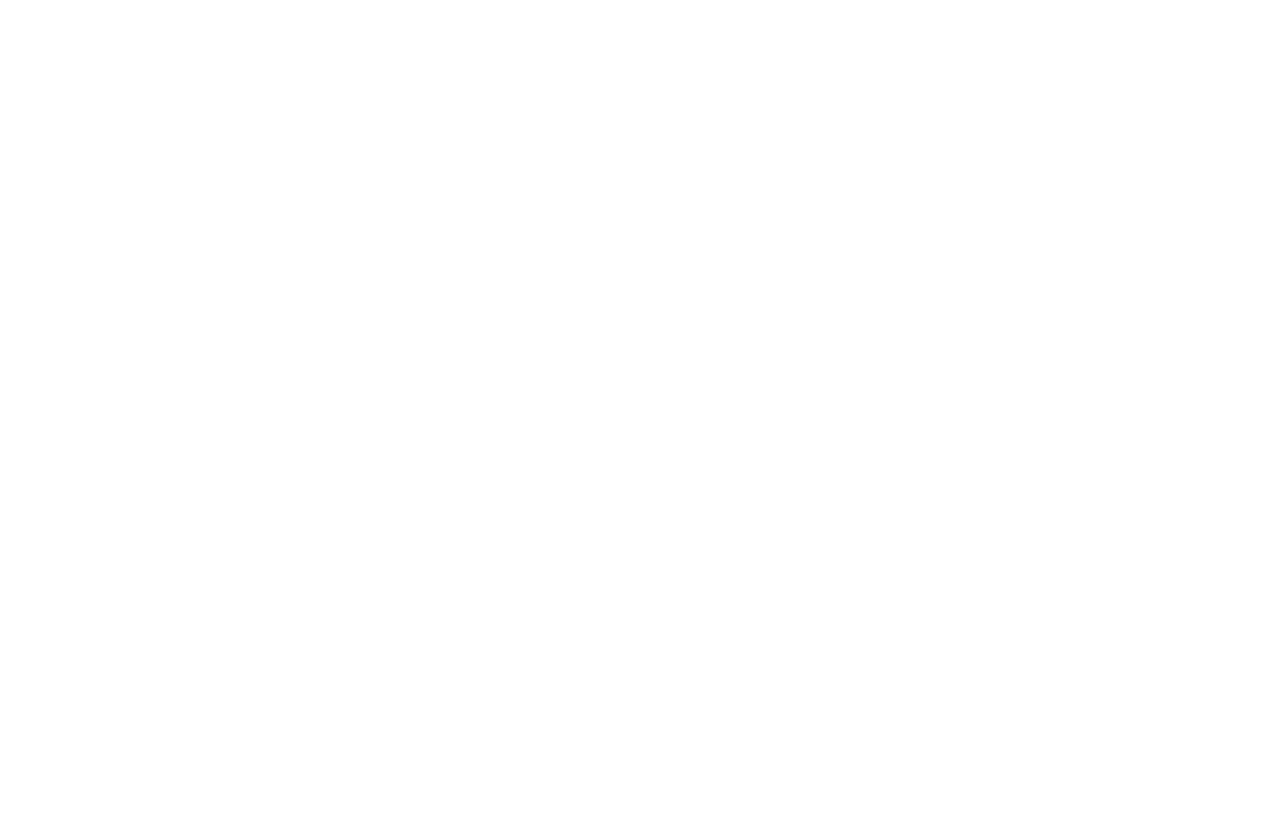
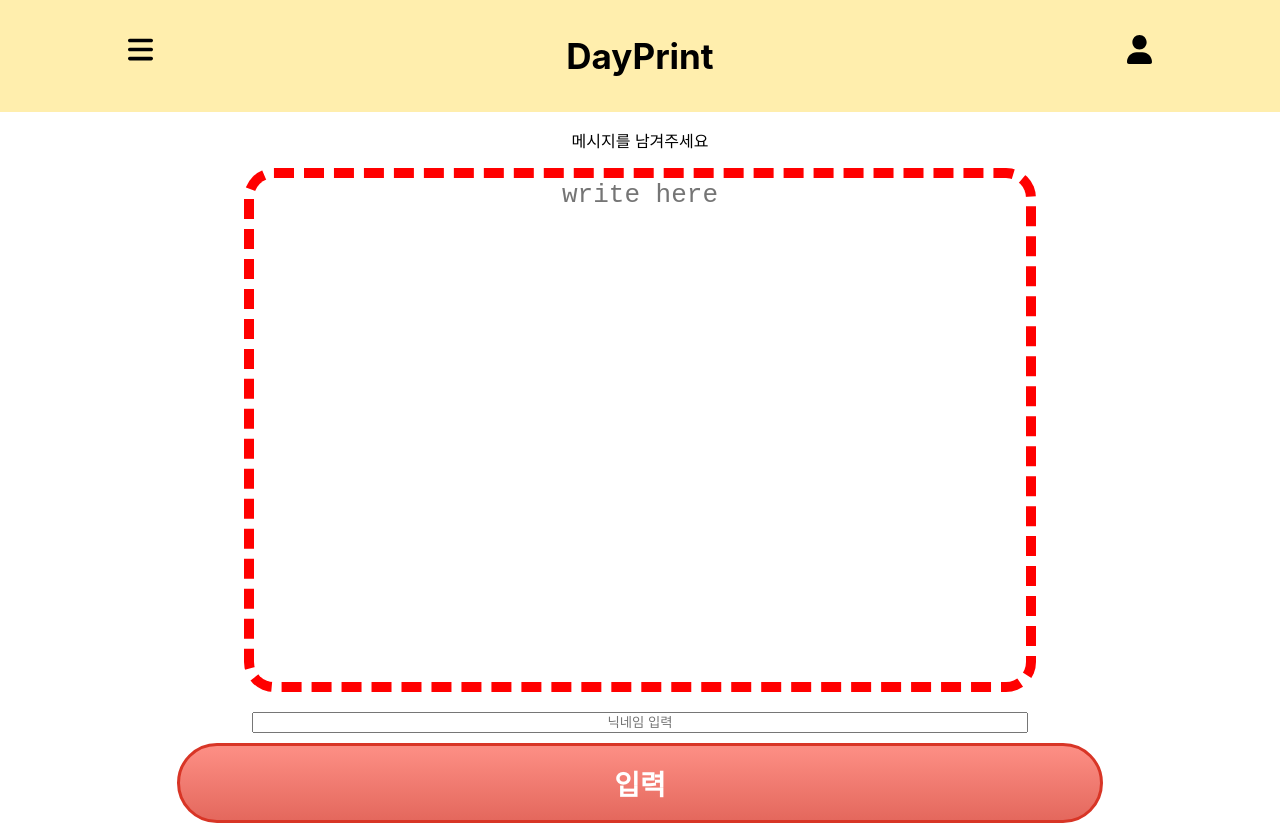
Before and after one commit to DayPrint/DayPrint_Frontend, a React (Create React App) app: page /page/comment in a window 1280 px wide. Before the commit this address had no page. Before the commit the page ends 800 px from the top, so only its background shows below. Built offline with nearby package versions, Linux system fonts and the light colour scheme.

Commit message:
addpostpage

```diff
--- a/package.json
+++ b/package.json
@@ -6,6 +6,7 @@
     "@testing-library/jest-dom": "^5.16.4",
     "@testing-library/react": "^13.2.0",
     "@testing-library/user-event": "^13.5.0",
+    "create-react-app": "^5.0.1",
     "react": "^18.1.0",
     "react-dom": "^18.1.0",
     "react-scripts": "5.0.1",
--- a/src/App.js
+++ b/src/App.js
@@ -1,18 +1,17 @@
 import './App.css';
-import MainPage from './component/MainPage';
-import LoginPage from './component/LoginPage';
-import PostPage from './component/PostPage';
+import { MainPage, LoginPage, PostPage, Comment, AddPostPage,Header } from './component';
 import { Route, Routes } from 'react-router-dom';
-import Comment from './component/Comment';
 
 function App() {
   return (
     <div>
+      <Header/>
       <Routes>
         <Route path="/" element={<MainPage />} />
+        <Route path="/post" element={<AddPostPage />} />
         <Route path="/login" element={<LoginPage />} />
-        <Route path="/post" element={<PostPage />} />
-        <Route path="/post/comment" element={<Comment />} />
+        <Route path="/page" element={<PostPage />} />
+        <Route path="/page/comment" element={<Comment />} />
       </Routes>
     </div>
   );
--- /dev/null
+++ b/src/component/AddPostPage.js
@@ -0,0 +1,33 @@
+import React from 'react';
+import '../style/button.css';
+import '../style/addpostpage.css';
+
+const AddPostPage = () => {
+
+    const theme = ["Christmas", "New Year", "Birthday", "Graduation", "Marriage"];
+    return (
+        <div>
+            <section>
+                <ul id='theme'>
+                    {theme.map((th, i) => (
+                        <li key={i}>{th}</li>
+                    ))
+                    }
+                </ul>
+            </section>
+            <section>
+                <form>
+                    <label for="date">기념일 날짜 : </label>
+                    <input type="datetime-local" id="date"></input>
+                    <label for="theme">테마 : </label>
+                    {theme.map((th, i) => (
+                        <input type="radio" id="theme" checked>th</input>
+                    ))
+                    }
+                </form>
+            </section>
+        </div>
+    )
+}
+
+export default AddPostPage;
--- a/src/component/Comment.js
+++ b/src/component/Comment.js
@@ -1,12 +1,11 @@
 import React from 'react';
 import '../style/styles.css';
-import Header from './Header';
+import '../style/button.css';
 
 const Comment = () => {
 
   return (
     <div>
-      <Header />
       <div className="comment">
         <p>메시지를 남겨주세요</p>
         <textarea name="text" placeholder="write here" />
--- a/src/component/LoginPage.js
+++ b/src/component/LoginPage.js
@@ -1,12 +1,10 @@
 import React from 'react';
 import '../style/styles.css';
-import Header from './Header';
 
 const LoginPage = () => {
 
   return (
     <div>
-      <Header />
       <div>
         <label htmlFor="id">아이디 : </label>
         <input type="text" id="id" />
--- a/src/component/MainPage.js
+++ b/src/component/MainPage.js
@@ -1,12 +1,10 @@
 import React from 'react';
 import '../style/styles.css';
-import Header from './Header';
 
 const MainPage = () => {
 
   return (
     <div>
-      <Header />
       <div className="MyAccount">
         <div className="account">OOO님의 기념일을 친구와 공유해보세요!</div>
       </div>
--- a/src/component/PostPage.js
+++ b/src/component/PostPage.js
@@ -1,13 +1,11 @@
 import React from 'react';
 import '../style/styles.css';
-import Header from './Header';
 import plus_btn from "../style/images/plus-solid.svg";
 
 const PostPage = () => {
 
   return (
     <div>
-      <Header />
       <div className="post_background">
         <h1>000님에게 10개의 메세지가 왔습니다</h1>
         <p>받은 메시지는 25일날 확인하실 수 있어요</p>
--- /dev/null
+++ b/src/component/index.js
@@ -0,0 +1,8 @@
+import MainPage from "./MainPage";
+import Comment from "./Comment";
+import AddPostPage from "./AddPostPage";
+import LoginPage from "./LoginPage";
+import PostPage from "./PostPage";
+import Header from "./Header";
+
+export {MainPage,Comment,AddPostPage,LoginPage,PostPage,Header};
--- /dev/null
+++ b/src/style/addpostpage.css
@@ -0,0 +1,10 @@
+#theme>li{
+    list-style: none;
+    display: inline;
+    border: solid 3px red;
+    margin:auto;
+    padding:20px;
+}
+#theme{
+    display: flex;
+}
--- /dev/null
+++ b/src/style/button.css
@@ -0,0 +1,24 @@
+.myButton {
+	background:linear-gradient(to bottom, #fc8d83 5%, #e4685d 100%);
+	background-color:#fc8d83;
+	border-radius:42px;
+	border:3px solid #d83526;
+	display:block;
+	cursor:pointer;
+	color:#ffffff;
+	font-family:Arial;
+	font-size:28px;
+	font-weight:bold;
+	padding:17px 76px;
+    margin:10px 100px 10px 100px;
+	text-decoration:none;
+    text-align: center;
+}
+.myButton:hover {
+	background:linear-gradient(to bottom, #e4685d 5%, #fc8d83 100%);
+	background-color:#e4685d;
+}
+.myButton:active {
+	position:relative;
+	top:1px;
+}
```
Also changed, not shown: 1 other file (tests, documents, lock files or other folders).
